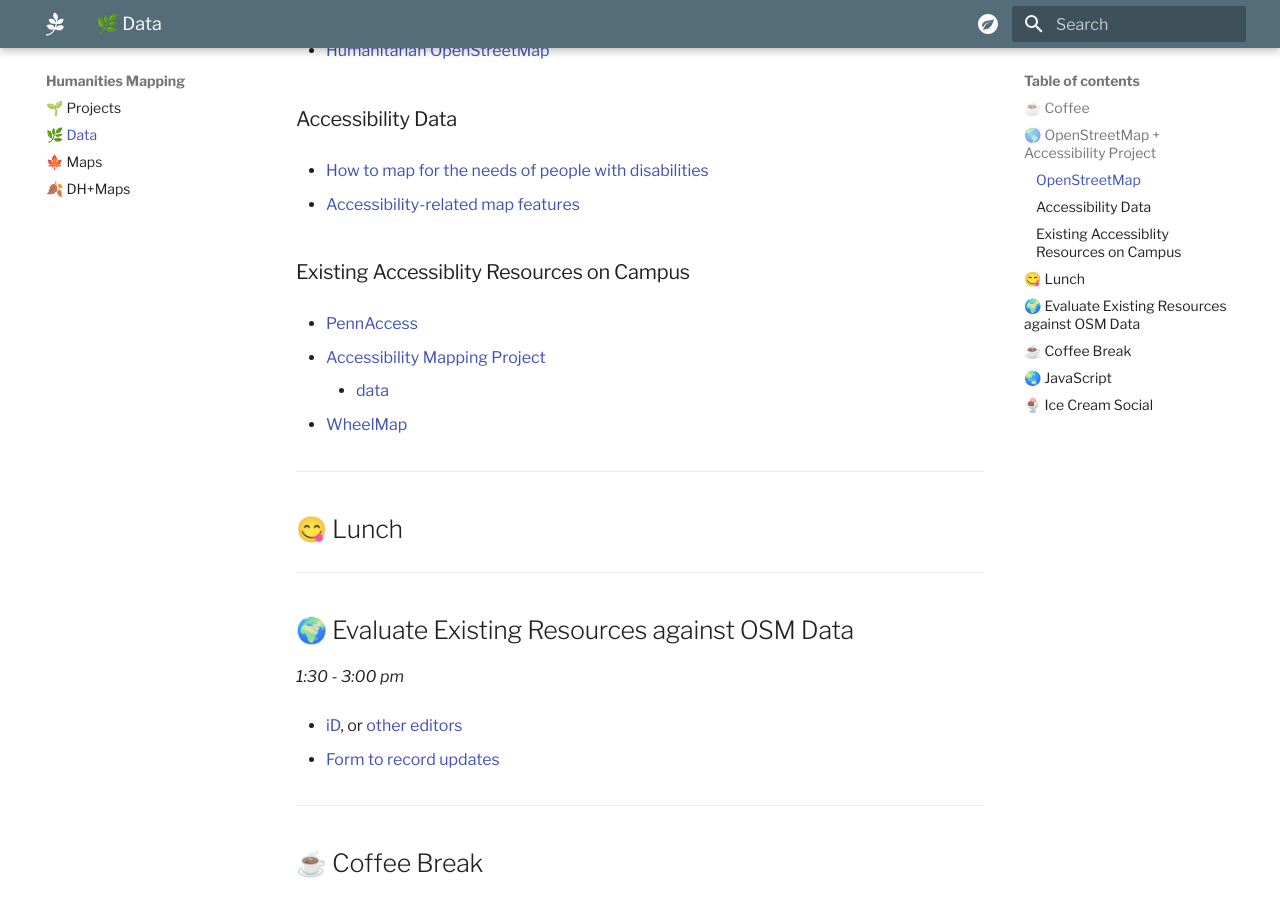
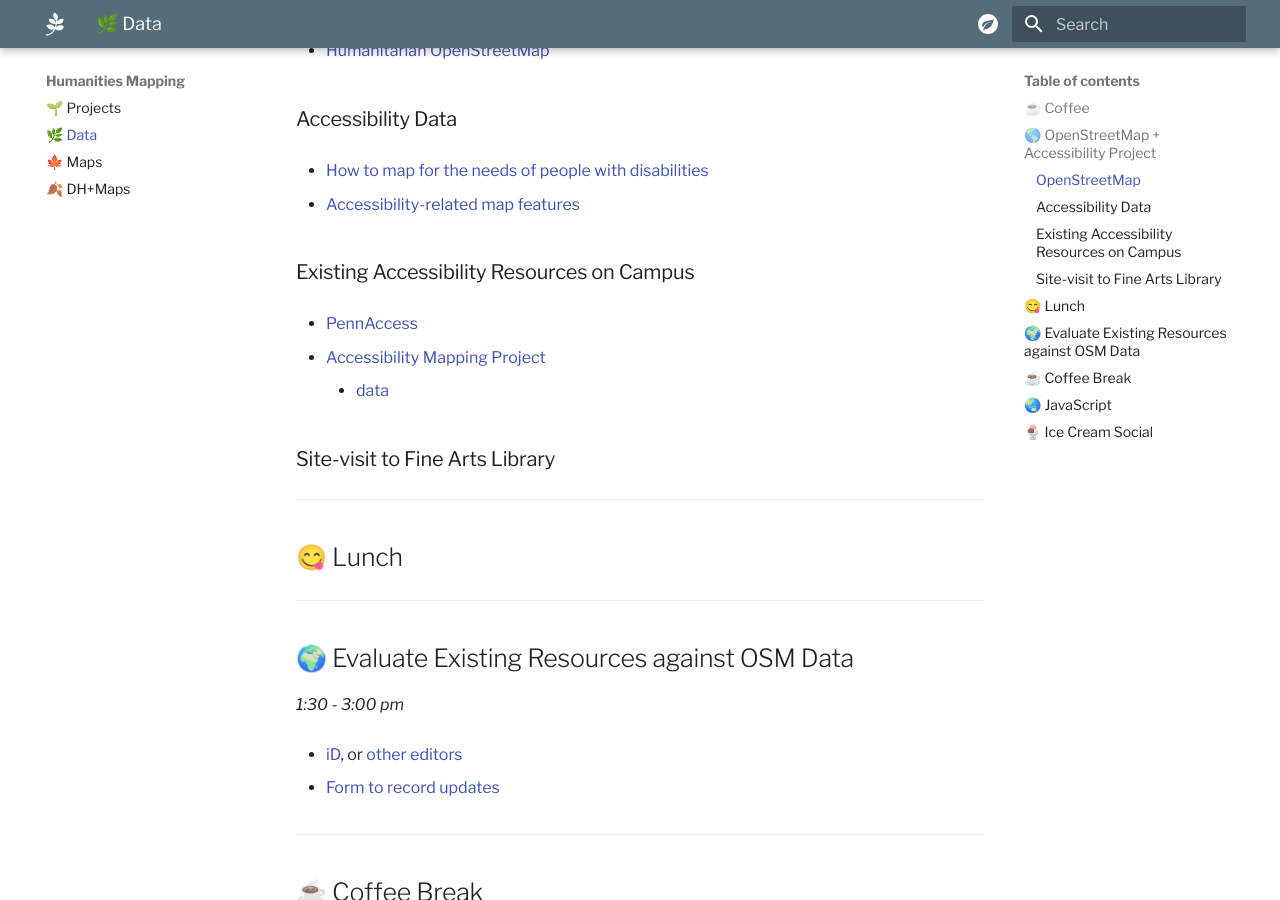
Before and after one commit to apjanco/leaflet-course, an MkDocs documentation site: the page built from docs/day2.md, in a window 1280 px wide and 900 px high, scrolled down 674 px. Built offline with MkDocs 1.6.1 and Material for MkDocs 9.7.7, drawn with Linux system fonts in a browser that asks for light colours.

Commit message:
Update day2.md

```diff
--- a/docs/day2.md
+++ b/docs/day2.md
@@ -27,15 +27,14 @@
 
 - [Accessibility-related map features](https://wiki.openstreetmap.org/wiki/Disabilities)
 
-### Existing Accessiblity Resources on Campus
+### Existing Accessibility Resources on Campus
 
 - [PennAccess](https://facilities.upenn.edu/maps/pennaccess)
 
 - [Accessibility Mapping Project](https://web.sas.upenn.edu/access-map/accessibility-map/)
     - [data](https://github.com/AccessibilityMapping/AMP/tree/master/Data)
 
-- [WheelMap](https://wheelmap.org/nodes/-32120084)
-
+### Site-visit to Fine Arts Library
 
 <hr>
 
@@ -48,7 +47,7 @@
 
 - [iD](https://www.openstreetmap.org/edit#map=19/39.95239/-75.19377), or [other editors](https://wiki.openstreetmap.org/wiki/Comparison_of_editors)
 
-- [Form to record updates](https://docs.google.com/forms/d/e/1FAIpQLSehWzJ7sHvMtUbMqjKpsdQBj9yK34Jl4NDljSXhoCvBmP0a7A/viewform?usp=sf_link)
+- [Form to record updates](https://upenn.libwizard.com/f/for-penn-access)
 
 
 <hr>
```
